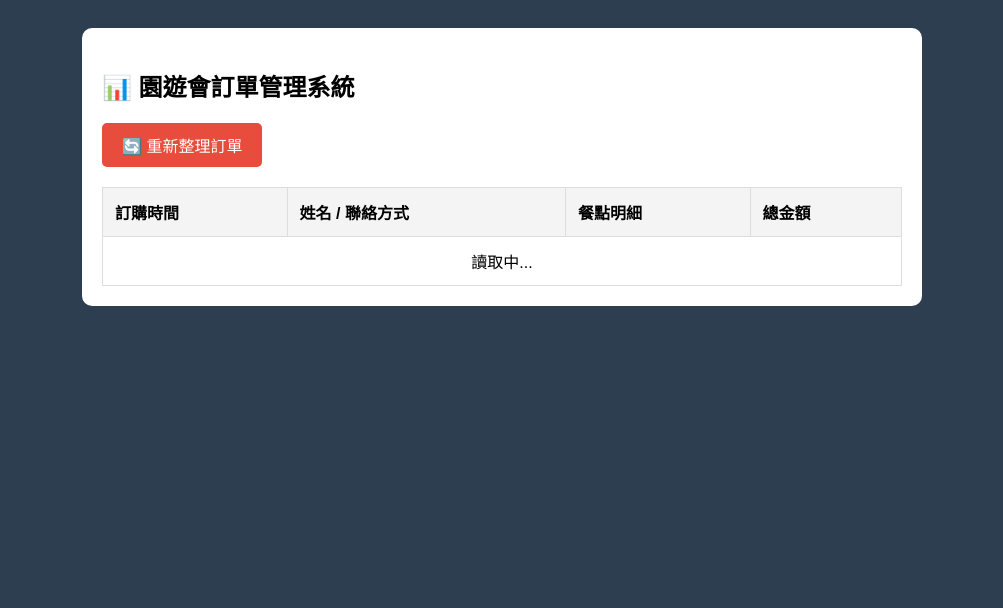
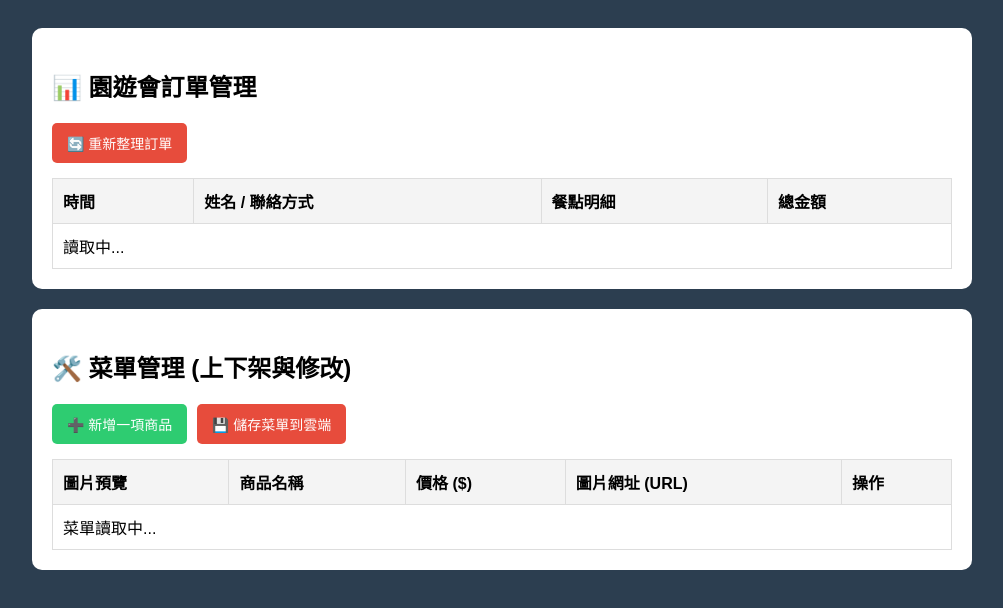
Before and after one commit to louis0705ee/707class-5-23, a website: page public/admin.html in a window 1280 px wide. Shown: the whole page, without its empty margins (138-1141 px from the left). Drawn offline with Linux system fonts and the light colour scheme; no server answers.

Commit message:
Update admin.html

```diff
--- a/public/admin.html
+++ b/public/admin.html
@@ -6,69 +6,130 @@
     <title>🍔 園遊會後台 - 老闆專用</title>
     <style>
         body { font-family: sans-serif; padding: 20px; background: #2c3e50; color: white; }
-        .container { max-width: 800px; margin: 0 auto; background: white; color: black; padding: 20px; border-radius: 10px; }
-        table { width: 100%; border-collapse: collapse; margin-top: 20px; }
-        th, td { border: 1px solid #ddd; padding: 12px; text-align: left; }
+        .container { max-width: 900px; margin: 0 auto; background: white; color: black; padding: 20px; border-radius: 10px; margin-bottom: 20px;}
+        table { width: 100%; border-collapse: collapse; margin-top: 15px; }
+        th, td { border: 1px solid #ddd; padding: 10px; text-align: left; }
         th { background-color: #f4f4f4; }
-        button { padding: 10px 20px; background: #e74c3c; color: white; border: none; border-radius: 5px; cursor: pointer; font-size: 16px; }
+        input { padding: 8px; width: 90%; box-sizing: border-box; }
+        button { padding: 10px 15px; background: #e74c3c; color: white; border: none; border-radius: 5px; cursor: pointer; font-size: 14px; margin-right: 5px;}
+        button.green { background: #2ecc71; }
         button:hover { opacity: 0.8; }
+        .menu-img-preview { width: 50px; height: 50px; object-fit: cover; border-radius: 5px; }
     </style>
 </head>
 <body>
 
 <div class="container">
-    <h2>📊 園遊會訂單管理系統</h2>
+    <h2>📊 園遊會訂單管理</h2>
     <button onclick="loadOrders()">🔄 重新整理訂單</button>
+    <table>
+        <thead><tr><th>時間</th><th>姓名 / 聯絡方式</th><th>餐點明細</th><th>總金額</th></tr></thead>
+        <tbody id="order-list"></tbody>
+    </table>
+</div>
+
+<div class="container">
+    <h2>🛠️ 菜單管理 (上下架與修改)</h2>
+    <button class="green" onclick="addNewItemRow()">➕ 新增一項商品</button>
+    <button onclick="saveMenuToCloud()">💾 儲存菜單到雲端</button>
 
     <table>
-        <thead>
-            <tr>
-                <th>訂購時間</th>
-                <th>姓名 / 聯絡方式</th>
-                <th>餐點明細</th>
-                <th>總金額</th>
-            </tr>
-        </thead>
-        <tbody id="order-list">
-            </tbody>
+        <thead><tr><th>圖片預覽</th><th>商品名稱</th><th>價格 ($)</th><th>圖片網址 (URL)</th><th>操作</th></tr></thead>
+        <tbody id="menu-edit-list"></tbody>
     </table>
 </div>
 
 <script>
-    // ⚠️ 這裡要換成你自己的 JSONBin 密鑰！
-    const BIN_ID = '6a032250250b1311c33bdffa';
+    // ⚠️ 這裡要貼上你所有的鑰匙
     const API_KEY = '$2a$10$Ved0Z4ofi5lO5WZ7BG7W9eL3y82JQlNiuyQQYm6qJn6CD5dWZ/Xei';
+    const ORDER_BIN_ID = '6a032250250b1311c33bdffa';
+    const MENU_BIN_ID = '6a0328ab250b1311c33c0ecb';
 
+    let currentMenu = [];
+
+    // --- 訂單讀取功能 ---
     async function loadOrders() {
-        document.getElementById('order-list').innerHTML = '<tr><td colspan="4" style="text-align:center;">讀取中...</td></tr>';
-
+        document.getElementById('order-list').innerHTML = '<tr><td colspan="4">讀取中...</td></tr>';
         try {
-            const resp = await fetch(`https://api.jsonbin.io/v3/b/${BIN_ID}/latest`, {
-                headers: { "X-Master-Key": API_KEY }
-            });
+            const resp = await fetch(`https://api.jsonbin.io/v3/b/${ORDER_BIN_ID}/latest`, { headers: { "X-Master-Key": API_KEY } });
             const data = await resp.json();
             const orders = data.record || [];
-
             let html = '';
             orders.forEach(order => {
+                html += `<tr><td>${order.time}</td><td><b>${order.name}</b><br><small>${order.identity}</small></td><td>${order.items}</td><td style="color:red; font-weight:bold;">$${order.total}</td></tr>`;
+            });
+            document.getElementById('order-list').innerHTML = html || '<tr><td colspan="4">目前還沒有訂單</td></tr>';
+        } catch (err) { alert('訂單讀取失敗'); }
+    }
+
+    // --- 菜單管理功能 ---
+    async function loadMenu() {
+        document.getElementById('menu-edit-list').innerHTML = '<tr><td colspan="5">菜單讀取中...</td></tr>';
+        try {
+            const resp = await fetch(`https://api.jsonbin.io/v3/b/${MENU_BIN_ID}/latest`, { headers: { "X-Master-Key": API_KEY } });
+            const data = await resp.json();
+            currentMenu = data.record || [];
+            renderMenuEditor();
+        } catch (err) { alert('菜單讀取失敗'); }
+    }
+
+    function renderMenuEditor() {
+        let html = '';
+        currentMenu.forEach((item, index) => {
             html += `
-                    <tr>
-                        <td>${order.time}</td>
-                        <td><b>${order.name}</b><br><small>${order.identity}</small></td>
-                        <td>${order.items}</td>
-                        <td style="color:red; font-weight:bold;">$${order.total}</td>
+                <tr id="row-${index}">
+                    <td><img src="${item.img}" class="menu-img-preview" onerror="this.src='https://via.placeholder.com/50?text=Error'"></td>
+                    <td><input type="text" value="${item.name}" id="name-${index}"></td>
+                    <td><input type="number" value="${item.price}" id="price-${index}"></td>
+                    <td><input type="text" value="${item.img}" id="img-${index}" placeholder="請貼上圖片網址"></td>
+                    <td><button onclick="removeItem(${index})">🗑️ 刪除</button></td>
                 </tr>
             `;
         });
-            document.getElementById('order-list').innerHTML = html || '<tr><td colspan="4" style="text-align:center;">目前還沒有訂單喔！</td></tr>';
-        } catch (err) {
-            alert('讀取失敗，請檢查 API Key 或是網路連線');
-        }
+        document.getElementById('menu-edit-list').innerHTML = html;
     }
 
-    // 網頁打開自動讀取一次
+    function addNewItemRow() {
+        currentMenu.push({ id: 'm' + Date.now(), name: "新商品", price: 0, img: "" });
+        renderMenuEditor();
+    }
+
+    function removeItem(index) {
+        currentMenu.splice(index, 1);
+        renderMenuEditor();
+    }
+
+    async function saveMenuToCloud() {
+        // 從表格把修改後的資料收集起來
+        const newMenuData = currentMenu.map((item, index) => {
+            return {
+                id: item.id,
+                name: document.getElementById(`name-${index}`).value,
+                price: parseInt(document.getElementById(`price-${index}`).value) || 0,
+                img: document.getElementById(`img-${index}`).value
+            };
+        });
+
+        const btn = event.target;
+        btn.innerText = "儲存中...";
+
+        try {
+            const resp = await fetch(`https://api.jsonbin.io/v3/b/${MENU_BIN_ID}`, {
+                method: 'PUT',
+                headers: { "Content-Type": "application/json", "X-Master-Key": API_KEY },
+                body: JSON.stringify(newMenuData)
+            });
+            if (resp.ok) {
+                alert("菜單更新成功！客人的畫面已經同步了！");
+                loadMenu(); // 重新讀取
+            }
+        } catch (e) { alert("儲存失敗！"); }
+        btn.innerText = "💾 儲存菜單到雲端";
+    }
+
+    // 網頁打開時同時讀取訂單與菜單
     loadOrders();
+    loadMenu();
 </script>
-
 </body>
 </html>
```
Lines whose indentation alone changed are shown as unchanged.
